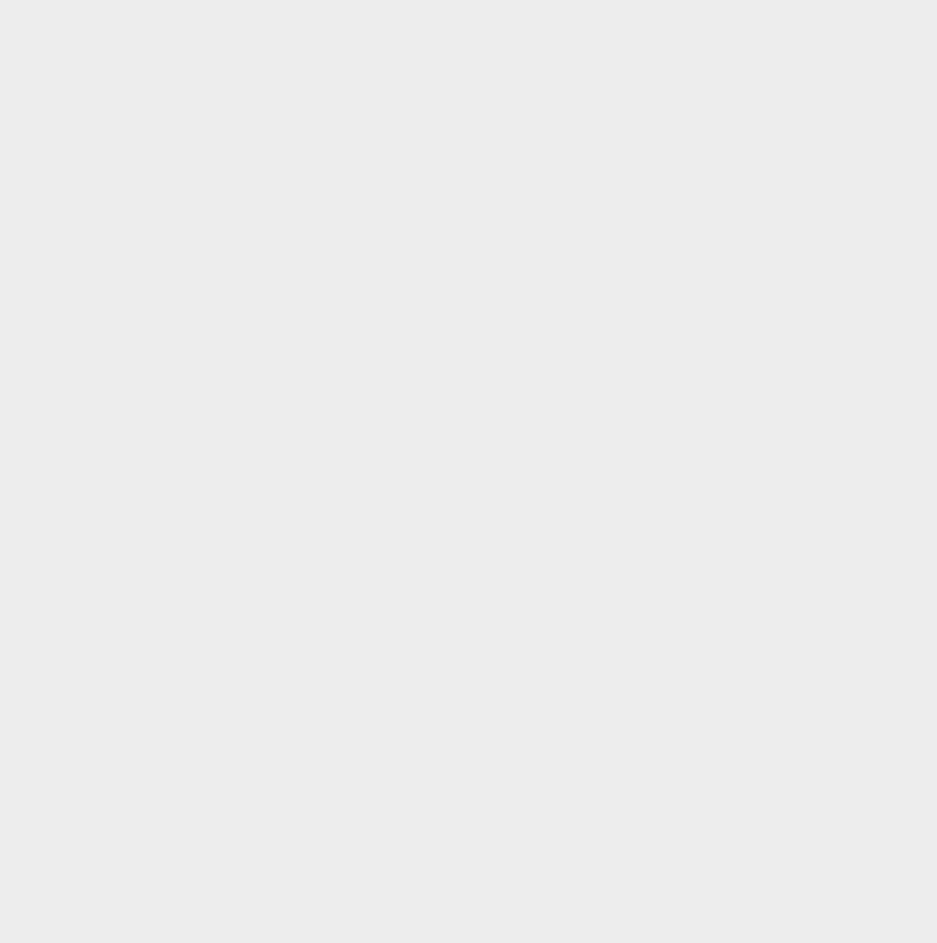
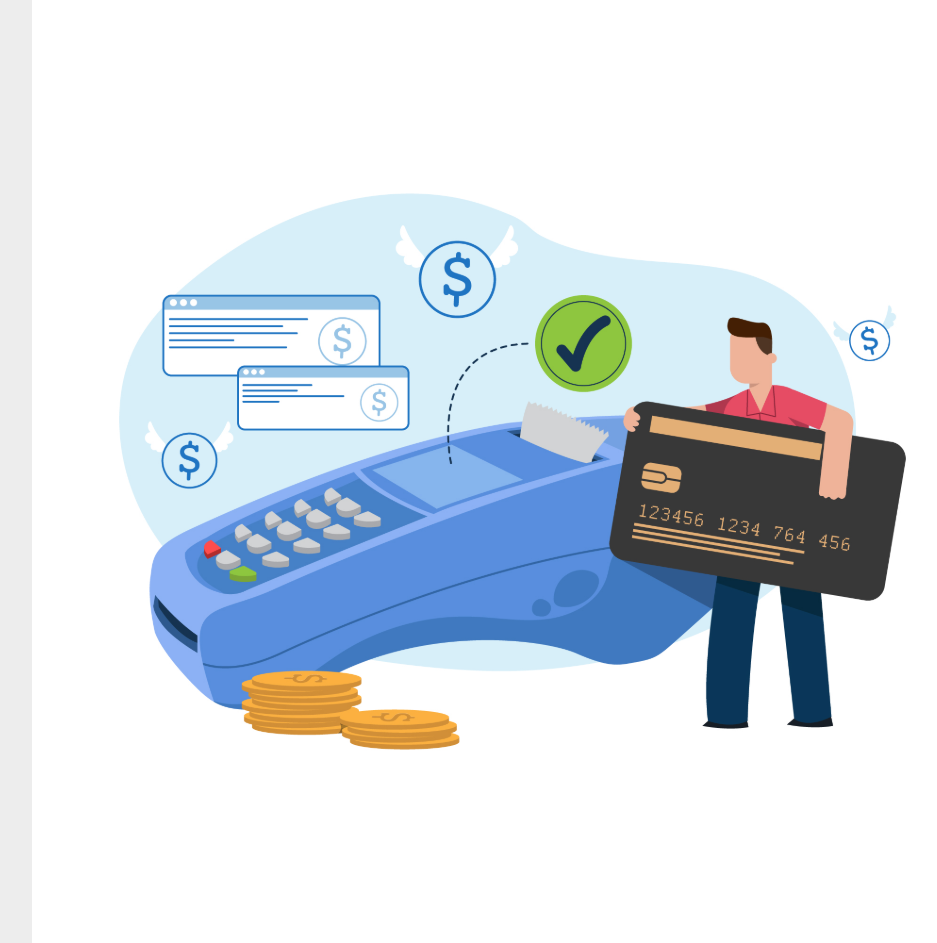
Before and after one commit to Cleydsonsl/picpay-frontend-challenge, a React (Vite) app: page / in a window 1280 px wide. Shown: the whole page, without its empty margins (286-1223 px from the left). Before the commit the page ends 800 px from the top, so only its background shows below. Built offline with nearby package versions, Linux system fonts and the light colour scheme.

Commit message:
feat: created styles signin screen

```diff
--- a/src/pages/SignIn/index.tsx
+++ b/src/pages/SignIn/index.tsx
@@ -1,10 +1,16 @@
 import React from 'react';
 
-import { Container } from './styles';
+import brandImg from '../../assets/brand.svg'
+
+import { Container, Brand, Login } from './styles';
 
 export function SignIn(){
   return (
     <Container>
+      <Login/>
+      <Brand>
+        <img src={brandImg} alt="brand" />
+      </Brand>
     </Container>
   );
 };
--- a/src/pages/SignIn/styles.ts
+++ b/src/pages/SignIn/styles.ts
@@ -1,5 +1,25 @@
 import styled from 'styled-components';
+import { mixins } from '../../styles/mixins';
 
 export const Container = styled.div`
+  display: flex;
   flex: 1;
+  background: ${mixins.colors.background};
 `;
+
+export const Login = styled.div`
+  width: 33%;
+`;
+
+export const Brand = styled.div`
+  width: 100%;
+  display: flex;
+  align-items: center;
+  justify-content: center;
+
+  background: ${mixins.colors.shape};
+
+  img {
+    max-height: 943px;
+  }
+`
```
Also changed, not shown: src/assets/brand.svg (added).
